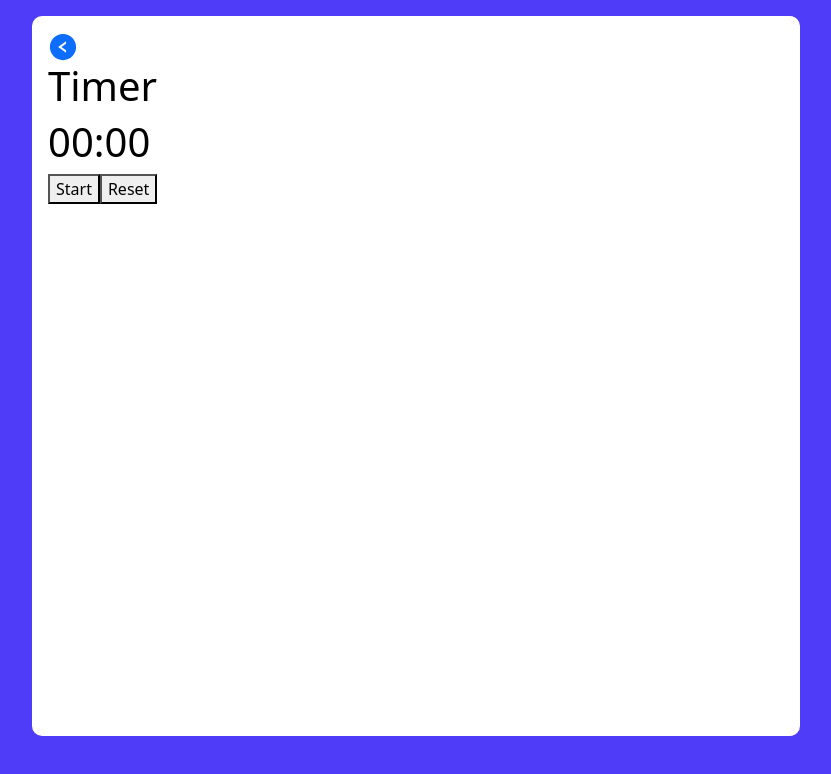
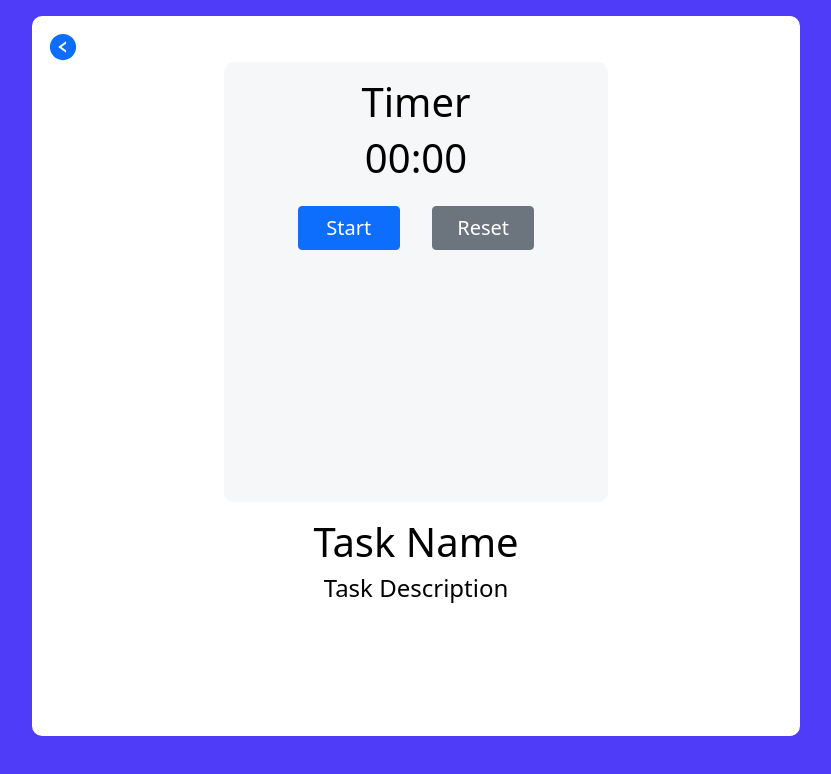
Before and after one commit to poojakelkar/pomodoro-ng-app, a React (Create React App) app: page /Timer in a window 1280 px wide. Shown: the top 774 px of the page, without its empty margins (224-1055 px from the left). Built offline with nearby package versions, Linux system fonts and the light colour scheme.

Commit message:
added timer

```diff
--- a/package.json
+++ b/package.json
@@ -9,6 +9,7 @@
         "@testing-library/user-event": "^13.5.0",
         "bootstrap": "^5.1.3",
         "react": "^18.1.0",
+        "react-countdown-circle-timer": "^3.0.9",
         "react-dom": "^18.1.0",
         "react-icons": "^4.3.1",
         "react-router-dom": "6",
--- a/src/components/PomoDoroTimer/Timer.js
+++ b/src/components/PomoDoroTimer/Timer.js
@@ -1,8 +1,10 @@
 import React, { useContext, useEffect, useState } from "react";
 import "./timer.css";
 import { AiFillLeftCircle } from "react-icons/ai";
-import { Link } from "react-router-dom";
+import { Link, useParams } from "react-router-dom";
 import { MainContext } from "../../store/mainContext";
+import { types } from "../../store/reducer";
+import { CountdownCircleTimer } from "react-countdown-circle-timer";
 
 const Timer = () => {
     const { state, dispatch } = useContext(MainContext);
@@ -21,6 +23,7 @@ const Timer = () => {
 
     useEffect(() => {
         let interval = null;
+
         if (isActive) {
             interval = setInterval(() => {
                 setSeconds((seconds) => seconds + 1);
@@ -36,31 +39,40 @@ const Timer = () => {
     }, [isActive, seconds]);
 
     return (
+        <>
             <div className='timer'>
                 <div className='container'>
-                <div className='timer-container'>
+                    <div className='sub-container'>
                         <Link to='/'>
                             <AiFillLeftCircle size={30} style={{}} />
                         </Link>
+                        <div className='timer-container'>
                             <h1>Timer</h1>
                             <h1>
                                 {minute < 10 ? "0" + minute : minute}:
                                 {seconds < 10 ? "0" + seconds : seconds}
                             </h1>
-
                             <button
-                        className={`button button-primary button-primary-${
+                                className={`btn btn-primary button-primary-${
                                     isActive ? "active" : "inactive"
                                 }`}
                                 onClick={toggle}>
                                 {isActive ? "Pause" : "Start"}
                             </button>
-                    <button className='button' onClick={reset}>
+                            <button
+                                className='btn btn-secondary'
+                                onClick={reset}>
                                 Reset
                             </button>
                         </div>
+                        <div className='text-container'>
+                            <h1>Task Name</h1>
+                            <h4>Task Description</h4>
                         </div>
                     </div>
+                </div>
+            </div>
+        </>
     );
 };
 
--- a/src/components/PomoDoroTimer/timer.css
+++ b/src/components/PomoDoroTimer/timer.css
@@ -11,10 +11,11 @@
 .container {
     color: var(--container-color);
     display: flex;
+    flex-direction: column;
     align-items: center;
     justify-content: center;
 }
-.timer-container {
+.sub-container {
     height: 90vh;
     width: 60vw;
     background-color: var(--container-color);
@@ -23,3 +24,21 @@
     padding: 1rem;
     color: black;
 }
+.timer-container {
+    height: 55vh;
+    width: 30vw;
+    background-color: var(--card-color);
+    border-radius: 10px;
+    margin: auto;
+    padding: 1rem;
+    text-align: center;
+}
+.text-container {
+    margin: 1rem;
+    text-align: center;
+}
+.btn {
+    margin: 1rem;
+    width: 8vw;
+    font-size: 20px;
+}
--- a/src/store/reducer.js
+++ b/src/store/reducer.js
@@ -79,6 +79,7 @@ export const reducer = (state = initialState, { type, payload }) => {
             };
         case types.CLOSE_EDIT_MODEL:
             return { ...state, isEditModelOpen: false };
+
         default:
             return state;
     }
```
Also changed, not shown: 1 other file (tests, documents, lock files or other folders). Lines whose indentation alone changed are shown as unchanged.
